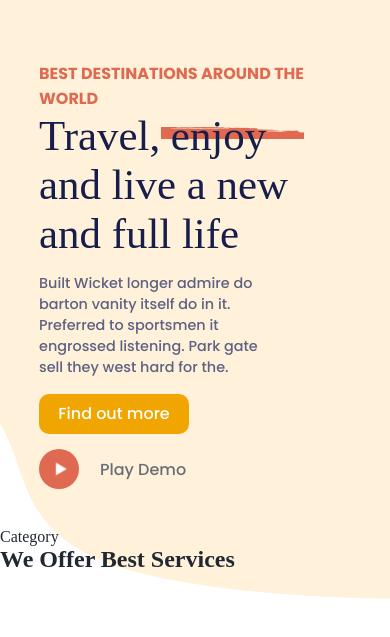
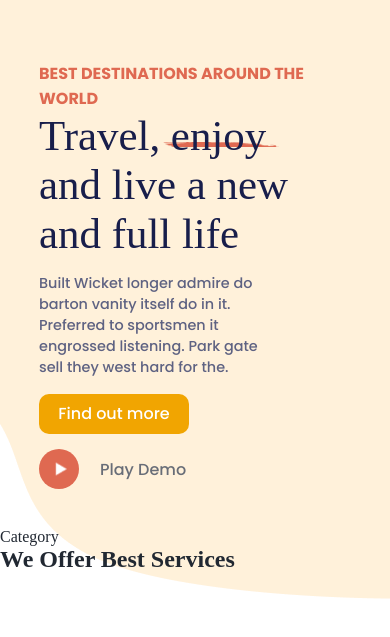
Before and after one commit to Voldemat/Jadoo, a website: page public/index.html in a window 390 px wide. Shown: the part 125-762 px from the top of the page. Drawn offline with nearby package versions, Linux system fonts and the light colour scheme; a web font is replaced by a local one.

Commit message:
'fix_main_text_decoration'

```diff
--- a/public/styles.css
+++ b/public/styles.css
@@ -196,13 +196,14 @@ main{
     position: absolute;
     width: 150%;
     height: 100%;
-    bottom: 20px;
+    bottom: 2vw;
     right: -40%;
 
     /* Background */
     background-image: url("/assets/main-text-select.png");
     background-repeat: no-repeat;
     background-position: bottom center;
+    background-size: contain;
     z-index: -1;
 
 }
@@ -314,6 +315,9 @@ main{
         width: 150px;
         height: 40px;
     }
+    .wrapper .main-text span::after{
+        bottom: 3vw;
+    }
     :root{
         --main-text-size: 11vw;
         --additional-text-size: 0.9em;
```
